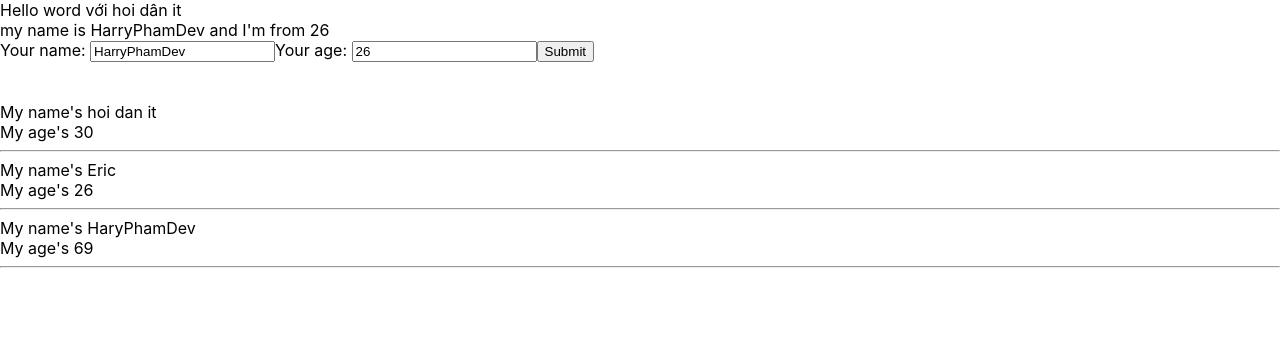
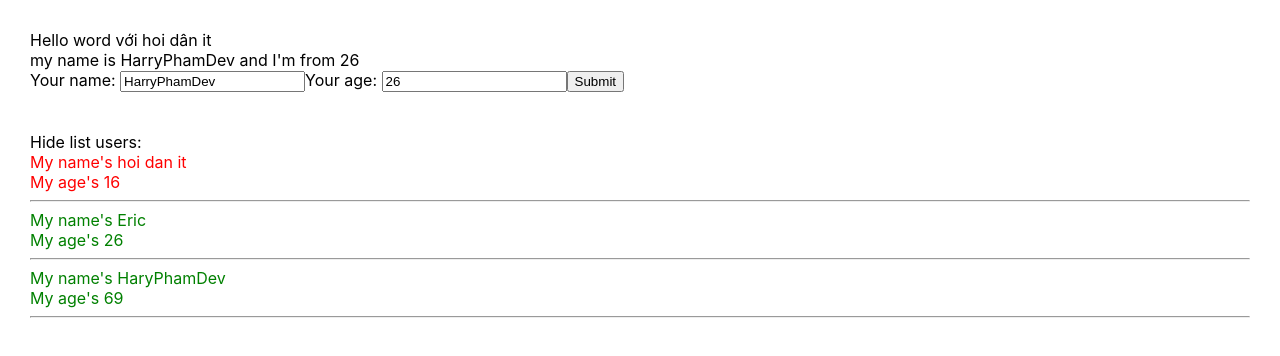
Before and after one commit to trungkim8694-cmd/test-demo-react, a React (Create React App) app: page / in a window 1280 px wide. Shown: the top 356 px of the page. Built offline with nearby package versions, Linux system fonts and the light colour scheme.

Commit message:
video 25

```diff
--- a/src/App.css
+++ b/src/App.css
@@ -1,14 +1,22 @@
+.red {
+  color: red;
+}
+.green {
+  color: green;
+}
+
 body {
+  padding: 30px;
   margin: 0;
-  font-family: -apple-system, BlinkMacSystemFont, 'Segoe UI', 'Roboto', 'Oxygen',
-    'Ubuntu', 'Cantarell', 'Fira Sans', 'Droid Sans', 'Helvetica Neue',
+  font-family: -apple-system, BlinkMacSystemFont, "Segoe UI", "Roboto", "Oxygen",
+    "Ubuntu", "Cantarell", "Fira Sans", "Droid Sans", "Helvetica Neue",
     sans-serif;
   -webkit-font-smoothing: antialiased;
   -moz-osx-font-smoothing: grayscale;
 }
 
 code {
-  font-family: source-code-pro, Menlo, Monaco, Consolas, 'Courier New',
+  font-family: source-code-pro, Menlo, Monaco, Consolas, "Courier New",
     monospace;
 }
 
--- a/src/components/DisplayInfo.js
+++ b/src/components/DisplayInfo.js
@@ -1,15 +1,42 @@
 import React from "react";
 
 class DisplayInfo extends React.Component {
+  state = {
+    isShowListUser: true,
+  };
+  handleShowHide = () => {
+    this.setState({
+      isShowListUser: !this.state.isShowListUser,
+    });
+  };
+
   render() {
     // destructuring array/ object
     const { listUsers } = this.props; //tương dudong với const lisUsers = this.props.listUsers;
     //props => viết tắt của từ property
+    console.log(listUsers);
+    // console.table(listUsers);
     return (
+      <div>
+        <div>
+          <span
+            onClick={() => {
+              this.handleShowHide();
+            }}
+          >
+            {this.state.isShowListUser === true
+              ? "Hide list users: "
+              : "show list users: "}
+          </span>
+        </div>
+        {this.state.isShowListUser && (
           <div>
             {listUsers.map((user, index) => {
               return (
-            <div key={user.id}>
+                <div
+                  key={user.id}
+                  className={parseFloat(user.age) > 18 ? "green" : "red"}
+                >
                   <div>My name's {user.name}</div>
                   <div>My age's {user.age}</div>
                   <hr />
@@ -17,6 +44,8 @@
               );
             })}
           </div>
+        )}
+      </div>
     );
   }
 }
--- a/src/components/MyComponent.js
+++ b/src/components/MyComponent.js
@@ -8,7 +8,7 @@
 class MyComponent extends React.Component {
   state = {
     listUsers: [
-      { id: 1, name: "hoi dan it", age: "30" },
+      { id: 1, name: "hoi dan it", age: "16" },
       { id: 2, name: "Eric", age: "26" },
       { id: 3, name: "HaryPhamDev", age: "69" },
     ],
--- a/src/index.js
+++ b/src/index.js
@@ -1,16 +1,16 @@
-import React from 'react';
-import ReactDOM from 'react-dom/client';
-import App from './App';
-import reportWebVitals from './reportWebVitals';
-import { Provider } from 'react-redux';
-import store from './redux/store';
+import React from "react";
+import ReactDOM from "react-dom/client";
+import App from "./App";
+import reportWebVitals from "./reportWebVitals";
+import { Provider } from "react-redux";
+import store from "./redux/store";
 
-const root = ReactDOM.createRoot(document.getElementById('root'));
+const root = ReactDOM.createRoot(document.getElementById("root"));
 root.render(
   <Provider store={store}>
-    <React.StrictMode>
-      <App />
-    </React.StrictMode>
+    {/* <React.StrictMode> */}
+    <App />
+    {/* </React.StrictMode> */}
   </Provider>
 );
 
```
Lines whose indentation alone changed are shown as unchanged.
